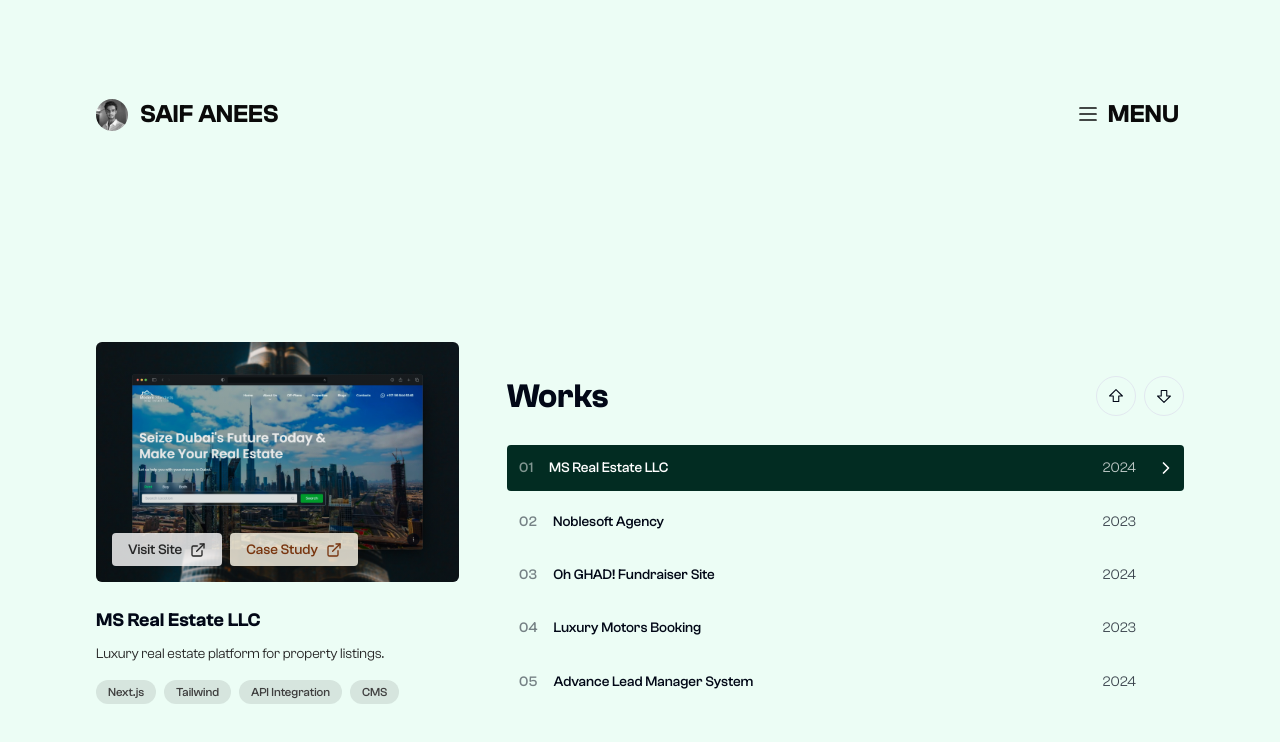
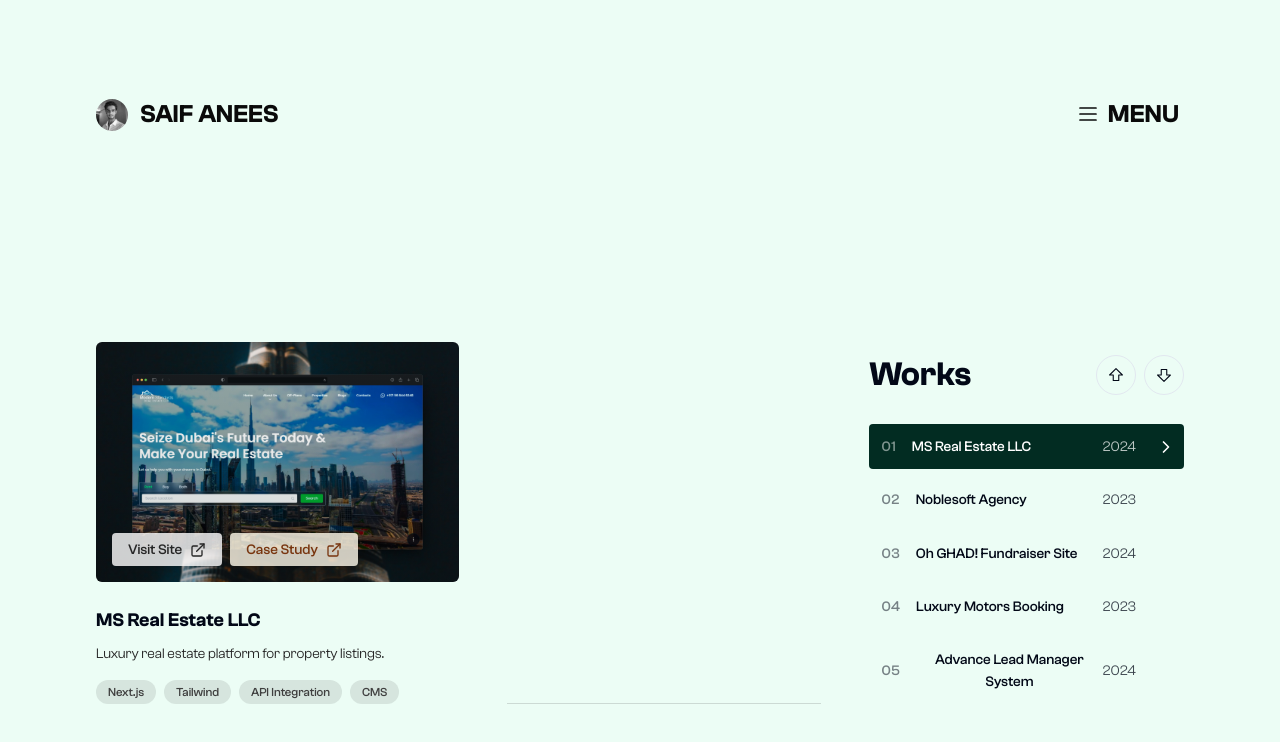
Before and after one commit to saiFaneeS/saif-anees-portfolio, a Next.js app: page /works in a window 1280 px wide. Shown: the top 742 px of the page. Built offline with nearby package versions, Linux system fonts and the light colour scheme.

Commit message:
first commit

```diff
--- a/components/Projects.jsx
+++ b/components/Projects.jsx
@@ -147,7 +147,7 @@ const Projects = () => {
           <p className="text-neutral-800 text-sm line-clamp-1 mb-4">
             {projects[currentProjectIndex]?.description}
           </p>
-          <div className="flex flex-wrap gap-2 max-sm:hidden">
+          <div className="flex flex-wrap gap-2">
             {projects[currentProjectIndex]?.tags.map((tag, index) => (
               <span
                 key={index}
@@ -159,6 +159,8 @@ const Projects = () => {
           </div>
         </div>
       </div>
+
+      <div className="h-[1px] w-full bg-neutral-900/15"></div>
 
       <div className="flex flex-col w-full">
         <div className="flex gap-6 justify-between items-center mb-6">
```
